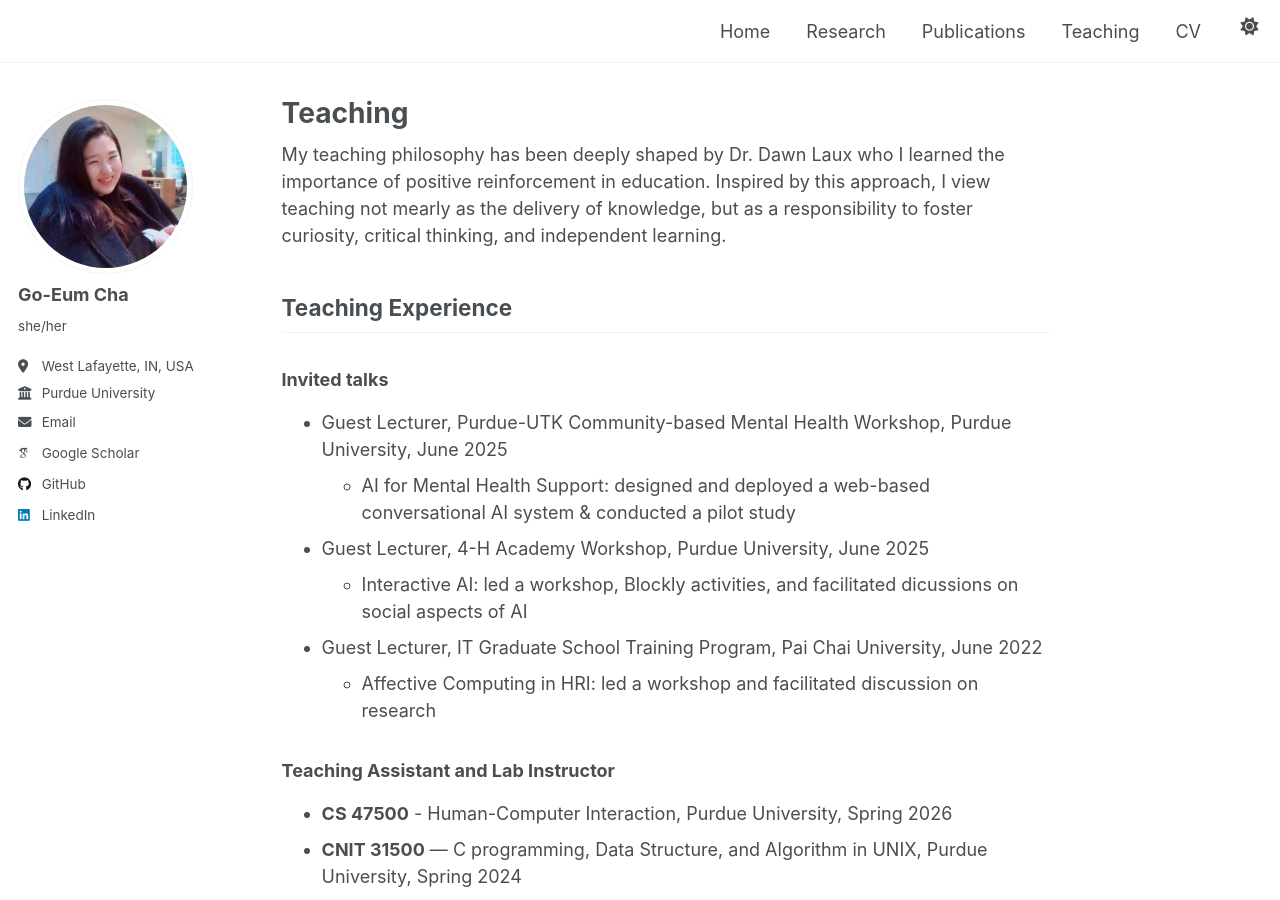
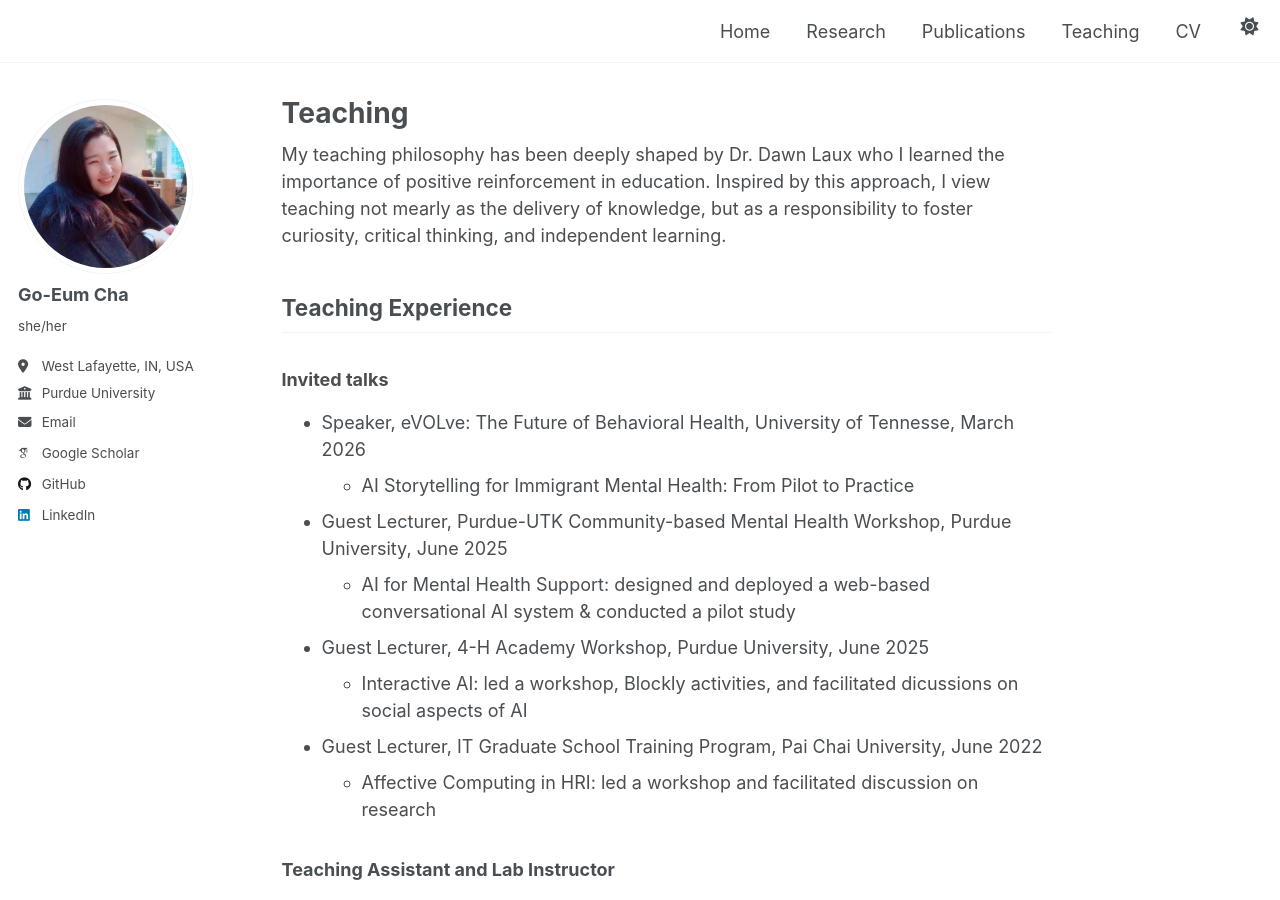
Before and after one commit to chagom/chagom.github.io, a Jekyll site: the page built from _pages/teaching.md, in a window 1280 px wide and 900 px high. Built offline with Jekyll 4.4.1, drawn with Linux system fonts in a browser that asks for light colours; some web fonts are replaced.

Commit message:
march 2026

```diff
--- a/_pages/teaching.md
+++ b/_pages/teaching.md
@@ -11,7 +11,8 @@ My teaching philosophy has been deeply shaped by Dr. Dawn Laux who I learned the
 ## Teaching Experience
 
 ### Invited talks
-
+* Speaker, eVOLve: The Future of Behavioral Health, University of Tennesse, March 2026
+    - AI Storytelling for Immigrant Mental Health: From Pilot to Practice
 * Guest Lecturer, Purdue-UTK Community-based Mental Health Workshop, Purdue University, June 2025
     - AI for Mental Health Support: designed and deployed a web-based conversational AI system & conducted a pilot study
 * Guest Lecturer, 4-H Academy Workshop, Purdue University, June 2025
```
Also changed, not shown: _pages/cv.md (+1 -0 lines).
